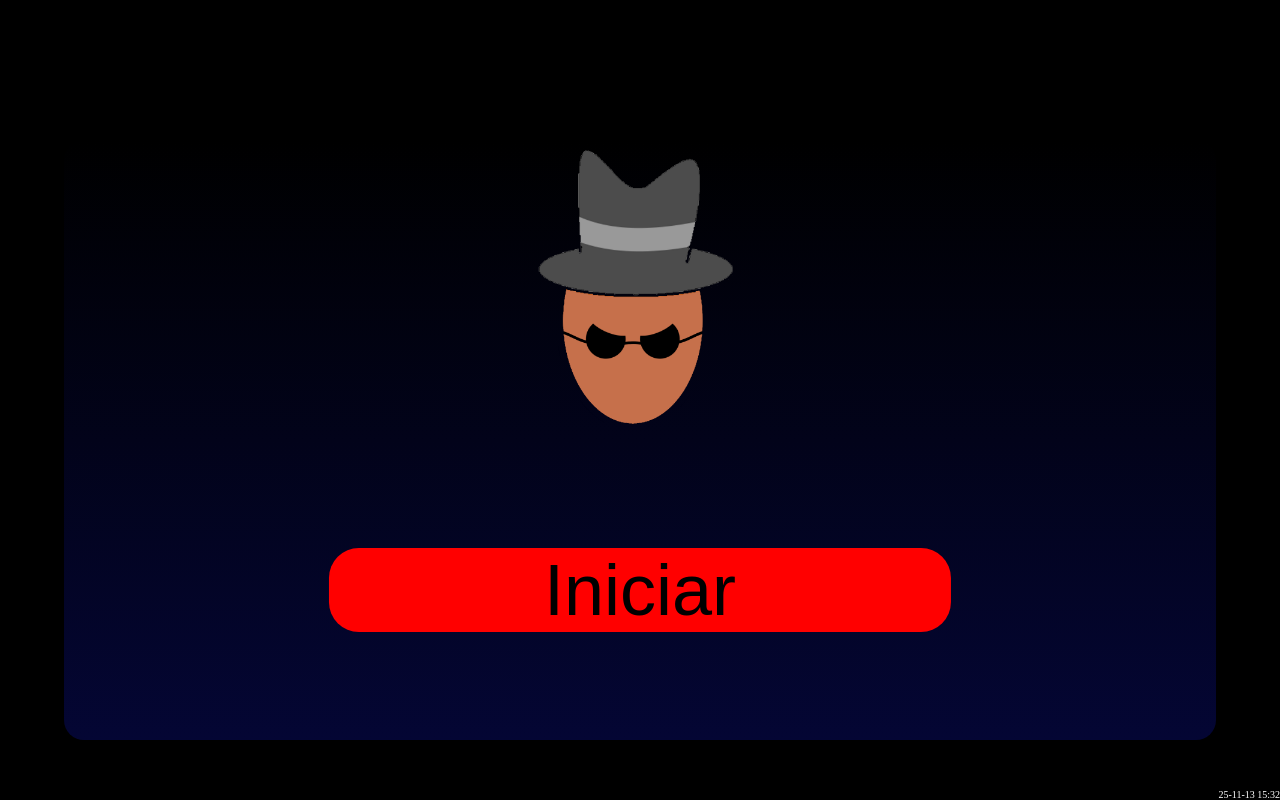
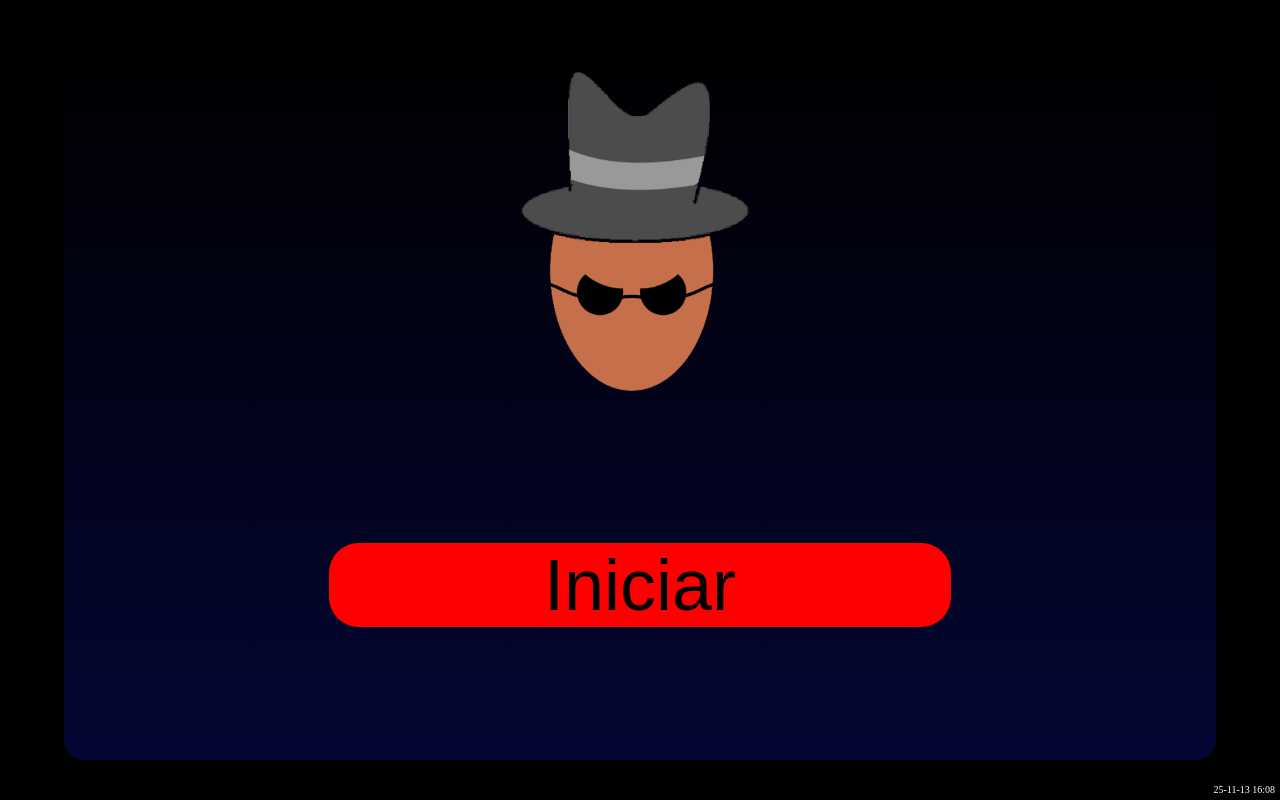
Before and after one commit to Z8-28/Z8-28.github.io, a plain HTML site: page Impostor_Juego_Web_De_Acertijos/index.html in a window 1280 px wide. Drawn offline with Linux system fonts and the light colour scheme.

Commit message:
Interface
Mejora de interface

```diff
--- a/Impostor_Juego_Web_De_Acertijos/CSS/style.css
+++ b/Impostor_Juego_Web_De_Acertijos/CSS/style.css
@@ -1,4 +1,4 @@
-body{
+/*body{
     position: relative;
     width: calc(100vw - 40px);
     height: calc(100vh - 40px);
@@ -35,7 +35,6 @@ img{
 }
 
 .boton{
-    /*width: auto;*/
     width: 60%;
     height: auto;
     position: absolute;
@@ -53,7 +52,6 @@ img{
 }
 
 .boton:active{
-    /*font-size: 6vh;*/
     font-size: min(7vh, 8vw);
     background-color: rgb(200, 1, 1);
     width: 55%;
@@ -62,21 +60,23 @@ img{
 
 #screen {
     width: 90%;
-    height: 75%;
-    background: linear-gradient(to bottom, black, rgb(4, 6, 52)); /* Degradado de negro a rojo */
+    height: 90%;
+    background: linear-gradient(to bottom, black, rgb(4, 6, 52)); /* Degradado de negro a rojo /
     border: none;
     border-radius: 20px;
     box-sizing: border-box;
     overflow-x: hidden;
     overflow-y: auto;
-    position: absolute; /* Cambiado a absolute */
-    top: 55%; /* Centrado verticalmente */
-    left: 50%; /* Centrado horizontalmente */
-    transform: translate(-50%, -50%); /* Ajuste para centrar */
+    position: absolute; /* Cambiado a absolute /
+    top: 50%; /* Centrado verticalmente /
+    left: 50%; /* Centrado horizontalmente /
+    transform: translate(-50%, -50%); /* Ajuste para centrar /
     display: flex;
-    flex-direction: column; /* o row según necesites */
+    flex-direction: column; /* o row según necesites /
     align-items: center;
-    justify-content: center;
+    /*justify-content: center;/
+    justify-content: flex-start; /* al tope en Y /
+    padding-top: 20px; /* espaciado opcional desde el tope /
 }
 
 #vercion{
@@ -84,4 +84,92 @@ img{
     right: 0%;
     bottom: 0%;
     font-size: 10px;
+}*/
+
+
+
+
+
+:root {
+    --real-height: 100vh; /* Se ajustará correctamente con JS */
 }
+
+body{
+    position: relative;
+    width: calc(100vw - 40px);
+    height: calc(var(--real-height) - 40px);
+    margin: 0;
+    padding: 20px;
+    background-color: black;
+    overflow: hidden; /* evita scrolls inesperados */
+}
+
+p{
+    font-size: min(10vh, 10vw);
+    color: white;
+    margin: 0px;
+    text-align: center;
+}
+
+img{
+    width: 100%;
+    height: 100%;
+    object-fit: contain;
+}
+
+.contenedor {
+    position: relative;
+    width: 90%;
+    height: 50%;
+    margin: 0 auto;
+    background-color: transparent;
+}
+
+.boton{
+    width: 60%;
+    height: auto;
+    position: absolute;
+    top: 50%;
+    left: 50%;
+    transform: translate(-50%, -50%);
+    background-color: red;
+    border: none;
+    border-radius: 30px;
+    font-size: min(9vh, 10vw);
+}
+
+.boton:hover{
+    background-color: rgb(197, 0, 0)
+}
+
+.boton:active{
+    font-size: min(7vh, 8vw);
+    background-color: rgb(200, 1, 1);
+    width: 55%;
+}
+
+#screen {
+    width: 90%;
+    height: 90%;
+    background: linear-gradient(to bottom, black, rgb(4, 6, 52));
+    border-radius: 20px;
+    box-sizing: border-box;
+    overflow-y: auto;
+    overflow-x: hidden;
+    position: absolute;
+    top: 50%;
+    left: 50%;
+    transform: translate(-50%, -50%);
+    display: flex;
+    flex-direction: column;
+    align-items: center;
+    justify-content: flex-start;
+    padding-top: 20px;
+}
+
+#vercion{
+    position: absolute;
+    right: 5px;
+    bottom: 5px;
+    font-size: 10px;
+}
--- a/Impostor_Juego_Web_De_Acertijos/JS/scripts.js
+++ b/Impostor_Juego_Web_De_Acertijos/JS/scripts.js
@@ -1,3 +1,12 @@
 function goto_config(){
     window.location.href = "HTML/config.html";
 }
+
+function ajustarPantalla() {
+    const altura = window.visualViewport?.height || window.innerHeight;
+    document.documentElement.style.setProperty('--real-height', altura + 'px');
+}
+
+window.addEventListener('resize', ajustarPantalla);
+window.addEventListener('orientationchange', ajustarPantalla);
+ajustarPantalla();
--- a/Impostor_Juego_Web_De_Acertijos/index.html
+++ b/Impostor_Juego_Web_De_Acertijos/index.html
@@ -1,4 +1,4 @@
-<!DOCTYPE html>
+<!--DOCTYPE html>
 <html lang="es">
 <head>
     <meta charset="UTF-8">
@@ -14,4 +14,22 @@
     <p id="vercion">25-11-13 15:32</p>
 </body>
 <script src="JS/scripts.js"></script>
+</html-->
+
+<!DOCTYPE html>
+<html lang="es">
+<head>
+    <meta charset="UTF-8">
+    <meta name="viewport" content="width=device-width, initial-scale=1.0">
+    <title>Impostor</title>
+    <link rel="stylesheet" href="CSS/style.css">
+</head>
+<body>
+    <div id="screen">
+        <div class="contenedor"><img src="RESOURCES/Spy.png" alt="imagen no encontrada" sizes="cover"></div>
+        <div class="contenedor"><button class="boton" onclick="goto_config()">Iniciar</button></div>
+    </div>
+    <p id="vercion">25-11-13 16:08</p>
+</body>
+<script src="JS/scripts.js"></script>
 </html>
```
